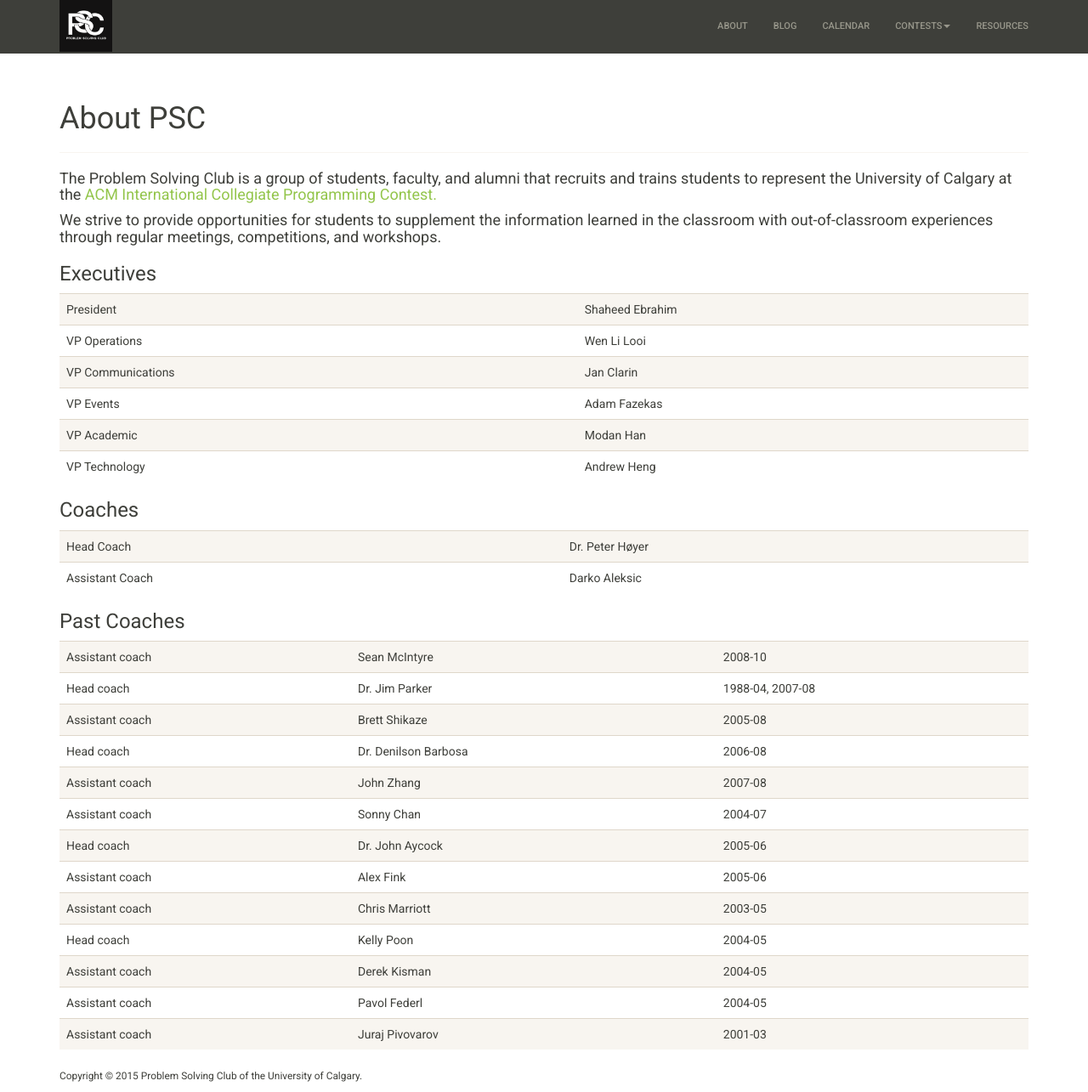
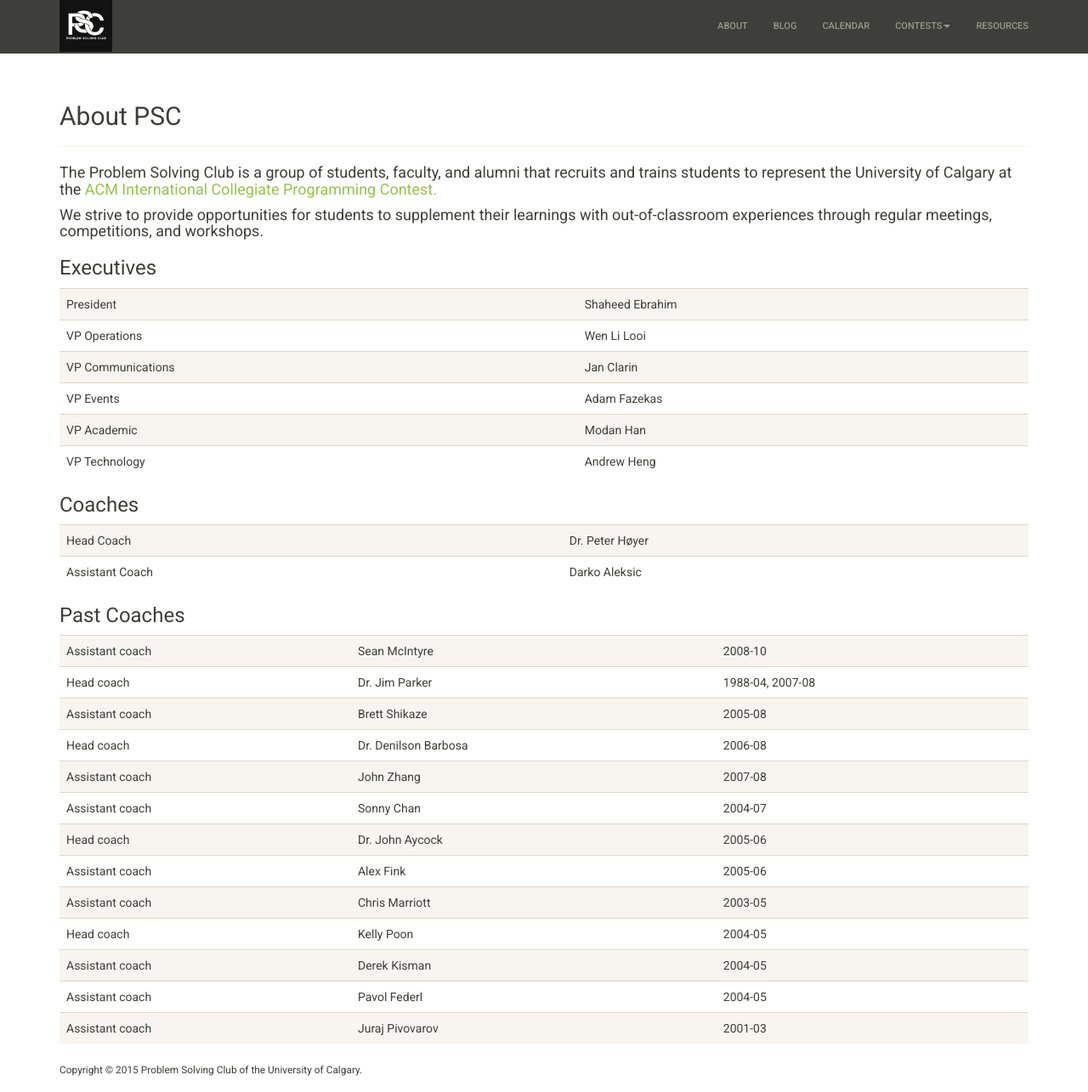
Before and after one commit to ProblemSolvingClub/psc-website, a Jekyll site: the page built from about/index.html, in a window 1280 px wide and 1285 px high. Shown: the whole window at 85% size. Built offline with Jekyll 4.4.1, drawn with Linux system fonts in a browser that asks for light colours; nearby versions of some CDN libraries.

Commit message:
clean up formatting

```diff
--- a/about/index.html
+++ b/about/index.html
@@ -4,20 +4,18 @@
 ---
 <div class="container">
   <div class="page-header">
-    <h1>About PSC</h1>
+    <h2>About PSC</h2>
   </div>
   <h4>
     The Problem Solving Club is a group of students, faculty, and alumni that recruits and trains students to represent the University of Calgary at
-    the <a href="http://cm2prod.baylor.edu/">ACM International Collegiate Programming Contest. </a>
+    the <a href="http://cm2prod.baylor.edu/">ACM International Collegiate Programming Contest.</a>
   </h4>
   <h4>
-    We strive to provide opportunities for students to supplement the information learned in the classroom with out-of-classroom experiences through
+    We strive to provide opportunities for students to supplement their learnings with out-of-classroom experiences through
     regular meetings, competitions, and workshops.
   </h4>
 
-  <h3>
-    Executives
-  </h3>
+  <h3>Executives</h3>
 
   <table class="table table-striped">
     <tbody>
@@ -48,9 +46,7 @@
     </tbody>
   </table>
 
-  <h3>
-    Coaches
-  </h3>
+  <h3>Coaches</h3>
 
   <table class="table table-striped">
     <tbody>
@@ -65,9 +61,7 @@
     </tbody>
   </table>
 
-  <h3>
-    Past Coaches
-  </h3>
+  <h3>Past Coaches</h3>
 
   <table class="table table-striped">
     <tbody>
```
Lines whose indentation alone changed are shown as unchanged.
